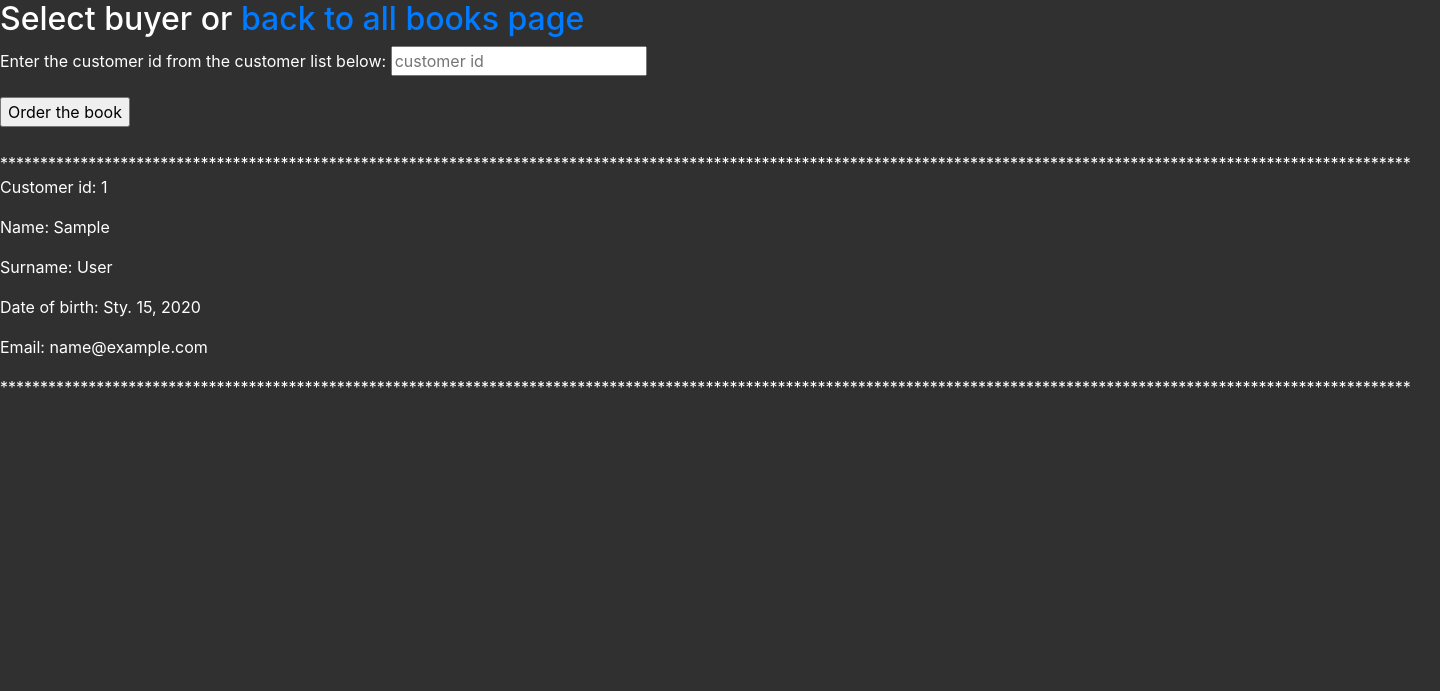
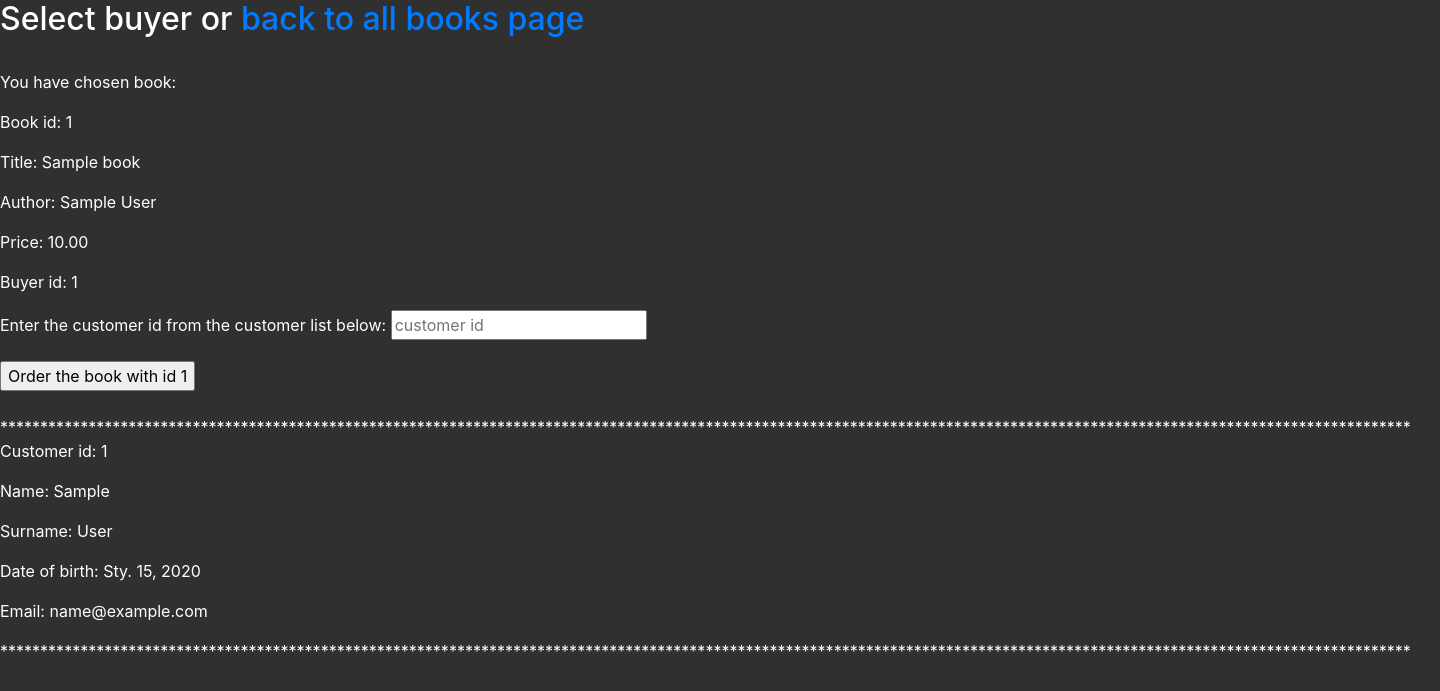
Before and after one commit to KamilBienias/my-first-blog, a Django app: template bookstore/templates/bookstore/customers/selectbuyer.html in a window 1440 px wide. Shown: the top 691 px of the page. Run offline with Django 3.2, Linux system fonts and the light colour scheme; the template is opened without the code that fills it: values that come from a table or form of the project are taken from there, others are empty; tables that the repository leaves empty hold one stand-in row (values such as "Sample post"); some libraries are stand-ins or nearby versions.

```diff
--- a/bookstore/templates/bookstore/books/allbooks.html
+++ b/bookstore/templates/bookstore/books/allbooks.html
@@ -13,7 +13,7 @@
             <p>Description: {{ book.book_description }}<p/> <!-- linebreaks to nowa linia book.book_description|truncatewords:30|linebreaks-->
             <p>Buyer id: {{ book.buyer_id}}<p/>
 
-            ********************************************************************************************************************************************************************************
+            **************************************************************************************************************************************************
         </div>
     {% endfor %}
 {% endblock %}
--- a/bookstore/templates/bookstore/customers/selectbuyer.html
+++ b/bookstore/templates/bookstore/customers/selectbuyer.html
@@ -2,10 +2,18 @@
 
 {% block content %}
     <h2> Select buyer or <a href="/bookstore/customer/order">back to all books page</a></h2>
-
+        </br>
+        <p>You have chosen book:</p>
+        <div>
+            <p>Book id: {{ book.id }}<p/>
+            <p>Title: {{ book.title }}<p/>
+            <p>Author: {{ book.author_first_name }} {{ book.author_last_name }}<p/>
+            <p>Price: {{ book.price }}<p/>
+            <p>Buyer id: {{ book.buyer_id}}<p/>
+        </div>
         <form method="POST"> {% csrf_token %}
             {{ form.as_p }} <!-- metoda, która zapisuje formularz -->
-            <input type="submit" value="Order the book" />
+            <input type="submit" value="Order the book with id {{ book.id }}"/>
         </form>
         </br>
         ********************************************************************************************************************************************************************************
--- a/bookstore/templates/bookstore/customers/showbookstoorder.html
+++ b/bookstore/templates/bookstore/customers/showbookstoorder.html
@@ -22,7 +22,7 @@
             <p>Description: {{ book.book_description }}<p/> <!-- linebreaks to nowa linia book.book_description|truncatewords:30|linebreaks-->
             <p>Buyer id: {{ book.buyer_id}}<p/>
 
-            ********************************************************************************************************************************************************************************
+            **************************************************************************************************************************************************
         </div>
     {% endfor %}
 
```
